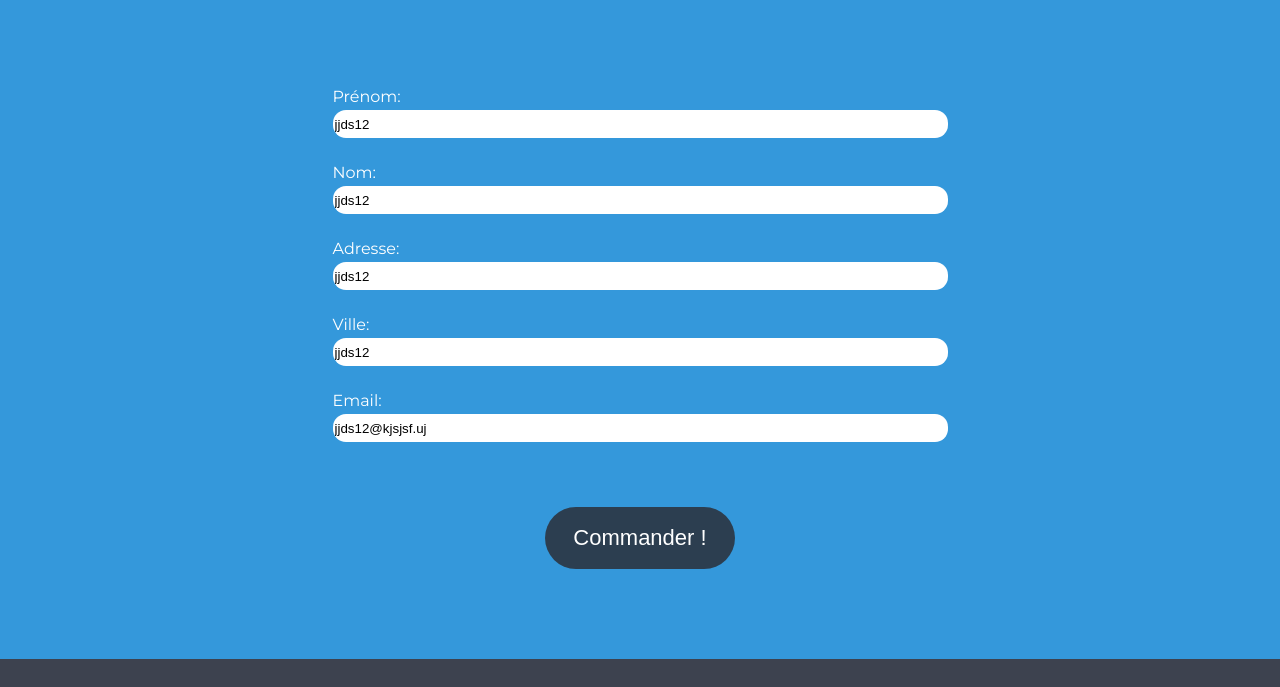
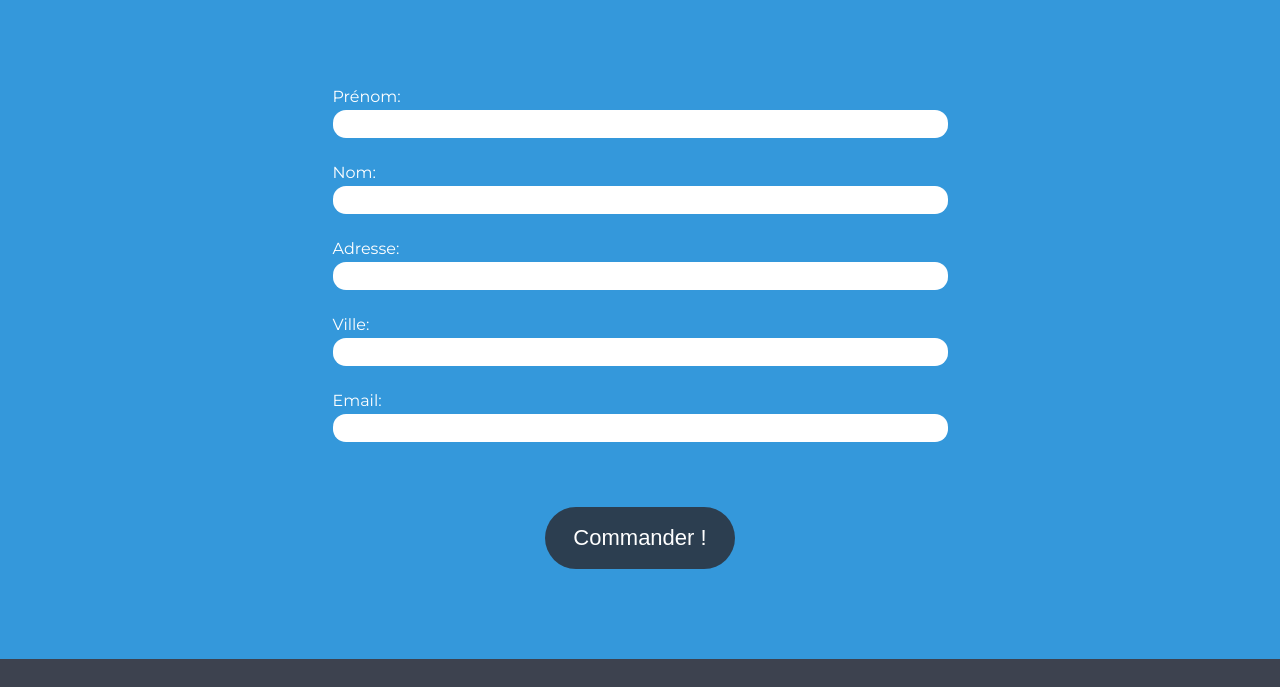
Before and after one commit to Startom78/Projet_5_OC_Kanap, a plain HTML site: page front/html/cart.html in a window 1280 px wide. Shown: the part 1094-1781 px from the top of the page. Drawn offline with Linux system fonts and the light colour scheme.

Commit message:
project completed

```diff
--- a/front/html/cart.html
+++ b/front/html/cart.html
@@ -77,27 +77,27 @@
               <form method="get" class="cart__order__form">
                 <div class="cart__order__form__question">
                   <label for="firstName">Prénom: </label>
-                  <input type="text" name="firstName" id="firstName" value="jjds12" required>
+                  <input type="text" name="firstName" id="firstName" value="" required>
                   <p id="firstNameErrorMsg"><!-- ci est un message d'erreur --></p>
                 </div>
                 <div class="cart__order__form__question">
                   <label for="lastName">Nom: </label>
-                  <input type="text" name="lastName" id="lastName" value="jjds12" required>
+                  <input type="text" name="lastName" id="lastName" value="" required>
                   <p id="lastNameErrorMsg"></p>
                 </div>
                 <div class="cart__order__form__question">
                   <label for="address">Adresse: </label>
-                  <input type="text" name="address" id="address" value="jjds12" required>
+                  <input type="text" name="address" id="address" value="" required>
                   <p id="addressErrorMsg"></p>
                 </div>
                 <div class="cart__order__form__question">
                   <label for="city">Ville: </label>
-                  <input type="text" name="city" id="city" value="jjds12" required>
+                  <input type="text" name="city" id="city" value="" required>
                   <p id="cityErrorMsg"></p>
                 </div>
                 <div class="cart__order__form__question">
                   <label for="email">Email: </label>
-                  <input type="email" name="email" id="email" value="jjds12@kjsjsf.uj" required>
+                  <input type="email" name="email" id="email" value="" required>
                   <p id="emailErrorMsg"></p>
                 </div>
                 <div class="cart__order__form__submit">
--- a/front/js/product.js
+++ b/front/js/product.js
@@ -3,7 +3,7 @@
 function runProduct() {
     const urlSearchParams = new URLSearchParams(window.location.search);
     const id = urlSearchParams.get("id");
-    console.log(id)
+
 
     displayProduct(id)
 }
@@ -48,7 +48,7 @@ function buttonClicked () {
                 return
             }
             if (quantityOfProduct>100) {
-                alert("Quantité max dépassé")
+                alert("Quantitée max dépassée")
                 return
             }
             // si mon produit est déja dans mon panier j'additionne les quantités, sinon j'ajoute le nouveau canapé
```
